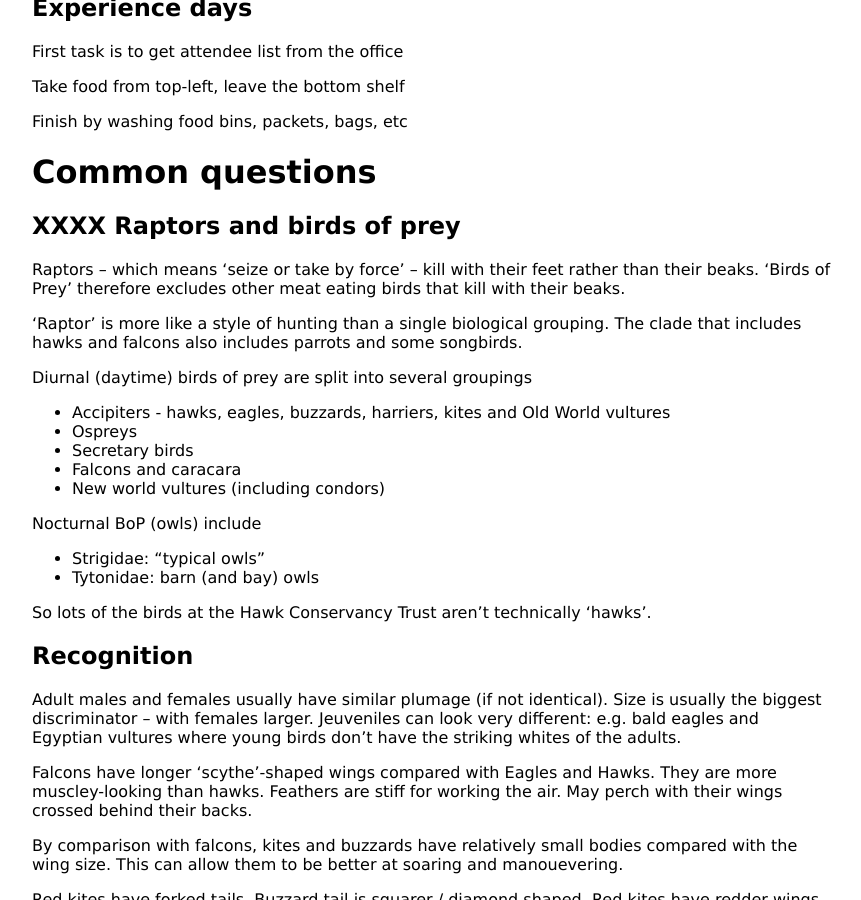
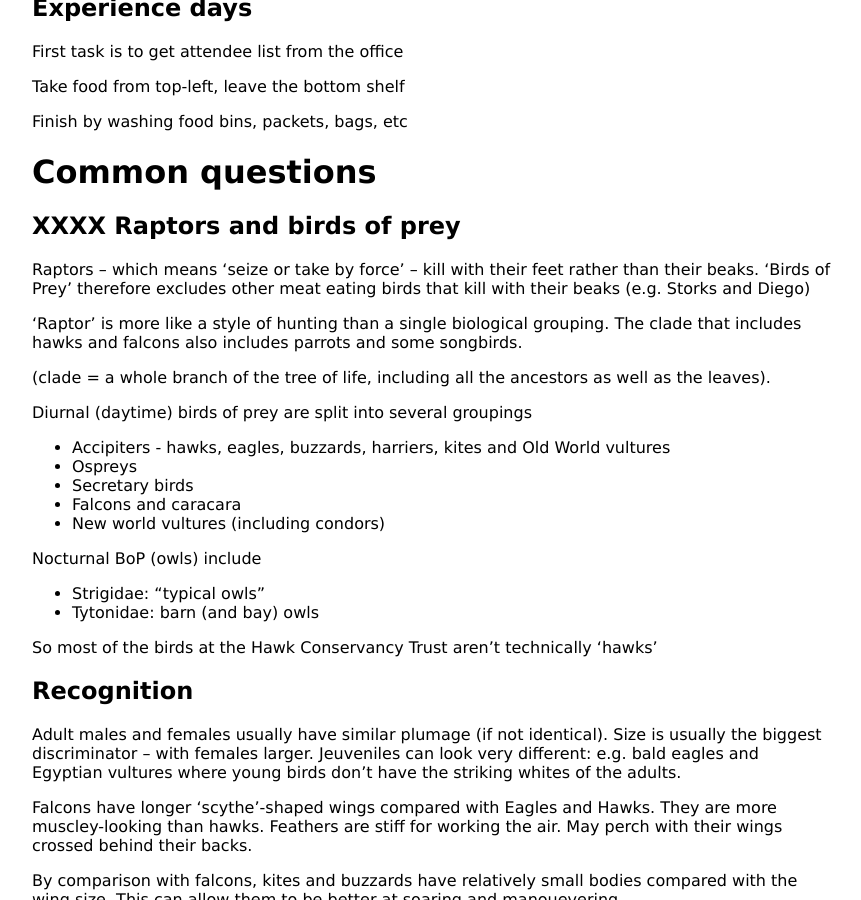
Before and after one commit to KineticLensman/KineticLensman.github.io, a Jekyll site: the page built from _posts/2021-07-26-birds.md, in a window 1280 px wide and 900 px high, scrolled down 806 px. Shown: the whole window, without its empty margins (208-1069 px from the left). Built offline with Jekyll 4.4.1, drawn with Linux system fonts in a browser that asks for light colours.

Commit message:
more data

```diff
--- a/_posts/2021-07-26-birds.md
+++ b/_posts/2021-07-26-birds.md
@@ -40,9 +40,11 @@ Finish by washing food bins, packets, bags, etc
 
 ## XXXX Raptors and birds of prey
 
-Raptors – which means ‘seize or take by force’ – kill with their feet rather than their beaks. 'Birds of Prey' therefore excludes other meat eating birds that kill with their beaks.
+Raptors – which means ‘seize or take by force’ – kill with their feet rather than their beaks. 'Birds of Prey' therefore excludes other meat eating birds that kill with their beaks (e.g. Storks and Diego)
 
 'Raptor' is more like a style of hunting than a single biological grouping. The clade that includes hawks and falcons also includes parrots and some songbirds.
+
+(clade = a whole branch of the tree of life, including all the ancestors as well as the leaves).
 
 Diurnal (daytime) birds of prey are split into several groupings
 
@@ -57,7 +59,7 @@ Nocturnal BoP (owls) include
 * Strigidae: "typical owls"
 * Tytonidae: barn (and bay) owls
 
-So lots of the birds at the Hawk Conservancy Trust aren't technically 'hawks'.
+So most of the birds at the Hawk Conservancy Trust aren't technically 'hawks'
 
 ## Recognition
 
```
